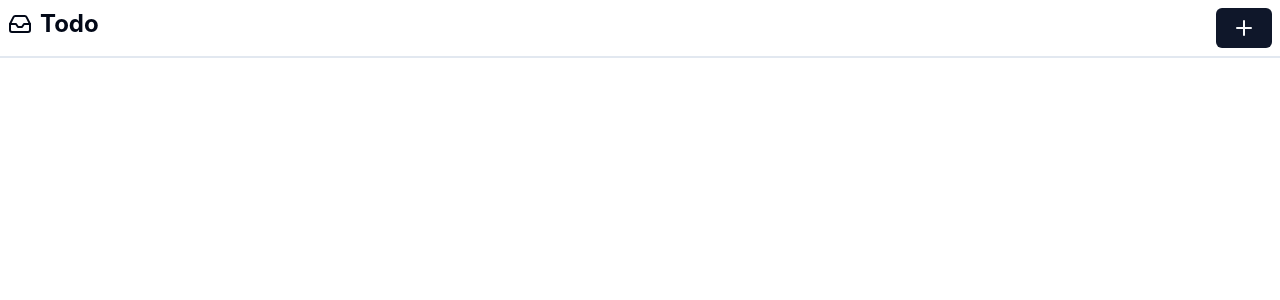
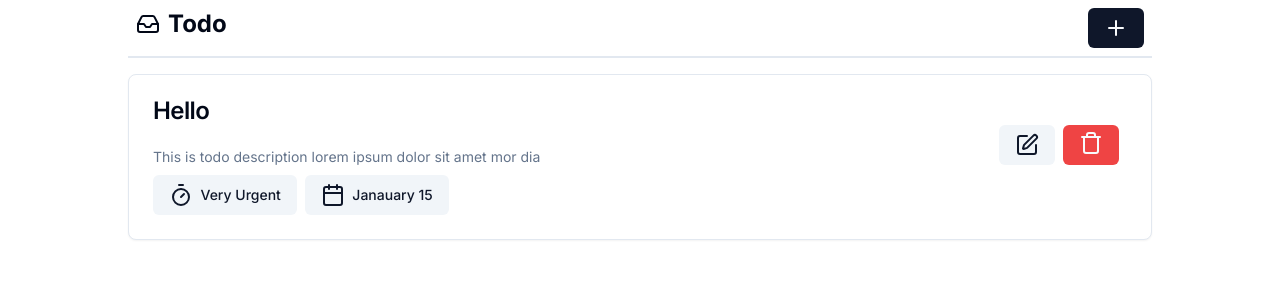
Before and after one commit to kshetritej/todo-application, a React (Vite) app in the folder frontend/: page / in a window 1280 px wide. Shown: the top 300 px of the page. Built offline with nearby package versions, Linux system fonts and the light colour scheme.

Commit message:
add: ListTodo componnet

```diff
--- a/frontend/package.json
+++ b/frontend/package.json
@@ -10,6 +10,7 @@
     "preview": "vite preview"
   },
   "dependencies": {
+    "@radix-ui/react-alert-dialog": "^1.0.5",
     "@radix-ui/react-dialog": "^1.0.5",
     "@radix-ui/react-dropdown-menu": "^2.0.6",
     "@radix-ui/react-label": "^2.0.2",
--- a/frontend/src/App.tsx
+++ b/frontend/src/App.tsx
@@ -1,9 +1,11 @@
+import ListTodo from "./components/ListTodo";
 import Topbar from "./components/Topbar";
 function App() {
   return (
-    <>
+    <div className="m-auto w-[80%] mb-4">
       <Topbar/>
-    </>
+      <ListTodo/>
+    </div>
   )
 }
 
--- a/frontend/src/assets/styles/global.css
+++ b/frontend/src/assets/styles/global.css
@@ -1,9 +1,8 @@
+@import url('https://fonts.googleapis.com/css2?family=Inter:wght@100..900&display=swap');
 @tailwind base;
 @tailwind components;
 @tailwind utilities;
 
-
-@import url('https://fonts.googleapis.com/css2?family=Inter:wght@100..900&display=swap');
 
 
 @layer base {
--- /dev/null
+++ b/frontend/src/components/ListTodo.tsx
@@ -0,0 +1,59 @@
+import {
+  Card,
+  CardContent,
+  CardDescription,
+  CardFooter,
+  CardHeader,
+  CardTitle,
+} from "@/components/ui/card";
+import { Calendar, Edit, TimerIcon, Trash } from "lucide-react";
+import { Button } from "./ui/button";
+import MyAlertDialog from "./ui/MyAlertDialog";
+import AddTodo from "./AddTodo";
+
+const ListTodo = () => {
+  const todo = {
+    title: "Hello",
+    description: "This is todo description lorem ipsum dolor sit amet mor dia ",
+    urgency: "Very Urgent",
+    date: "Janauary 15",
+  };
+  return (
+    <div>
+      <Card className="flex justify-between">
+        <div className="content ">
+          <CardHeader>
+            <CardTitle>{todo.title}</CardTitle>
+          </CardHeader>
+          <CardContent className="gap-2 flex flex-col">
+            <CardDescription>{todo.description}</CardDescription>
+            <div className="flex gap-2">
+              <Button variant={"secondary"}>
+                <TimerIcon /> &nbsp; {todo.urgency}
+              </Button>
+              <Button variant={"secondary"}>
+                <Calendar /> &nbsp; {todo.date}
+              </Button>
+            </div>
+          </CardContent>
+        </div>
+        <CardFooter>
+          <div className="edit-delete flex flex-wrap p-2 gap-2">
+            <Button variant={"secondary"}>
+              <Edit />
+            </Button>
+            <Button variant={"destructive"}>
+              <MyAlertDialog
+                trigger= { <Trash/> }
+                dialogTitle="Are you sure? "
+                dialogDesc="Once the data is deleted it can't be undone. Are you sure? "
+              />
+            </Button>
+          </div>
+        </CardFooter>
+      </Card>
+    </div>
+  );
+};
+
+export default ListTodo;
--- a/frontend/src/components/Topbar.tsx
+++ b/frontend/src/components/Topbar.tsx
@@ -2,7 +2,7 @@
 import   AddTodo from "./AddTodo";
 const Topbar = () => {
   return (
-    <div className="flex border-b-2 justify-between p-2 ">
+    <div className="flex border-b-2 mb-4 justify-between p-2 ">
       <div>
         <h1 className="text-2xl flex gap-2 font-bold align-items-center justify-center"> <span className="py-1"><Inbox/> </span>Todo </h1>
       </div>
--- /dev/null
+++ b/frontend/src/components/ui/MyAlertDialog.tsx
@@ -0,0 +1,37 @@
+import {
+  AlertDialog,
+  AlertDialogAction,
+  AlertDialogCancel,
+  AlertDialogContent,
+  AlertDialogDescription,
+  AlertDialogFooter,
+  AlertDialogHeader,
+  AlertDialogTitle,
+  AlertDialogTrigger,
+} from "@/components/ui/alert-dialog"
+import {Dialog} from "@/types/alertDialog.types";
+import { Button } from "./button";
+
+const MyAlertDialog = ({trigger, dialogTitle, dialogDesc}:Dialog) => {
+  return (
+    <div>
+<AlertDialog>
+  <AlertDialogTrigger>{trigger}</AlertDialogTrigger>
+  <AlertDialogContent>
+    <AlertDialogHeader>
+      <AlertDialogTitle>{dialogTitle}</AlertDialogTitle>
+      <AlertDialogDescription>
+      {dialogDesc}
+      </AlertDialogDescription>
+    </AlertDialogHeader>
+    <AlertDialogFooter>
+      <AlertDialogCancel>Cancel</AlertDialogCancel>
+      <AlertDialogAction className="bg-red-500">Continue</AlertDialogAction>
+    </AlertDialogFooter>
+  </AlertDialogContent>
+</AlertDialog>
+    </div>
+  )
+}
+
+export default MyAlertDialog
--- /dev/null
+++ b/frontend/src/components/ui/alert-dialog.tsx
@@ -0,0 +1,139 @@
+import * as React from "react"
+import * as AlertDialogPrimitive from "@radix-ui/react-alert-dialog"
+
+import { cn } from "@/lib/utils"
+import { buttonVariants } from "@/components/ui/button"
+
+const AlertDialog = AlertDialogPrimitive.Root
+
+const AlertDialogTrigger = AlertDialogPrimitive.Trigger
+
+const AlertDialogPortal = AlertDialogPrimitive.Portal
+
+const AlertDialogOverlay = React.forwardRef<
+  React.ElementRef<typeof AlertDialogPrimitive.Overlay>,
+  React.ComponentPropsWithoutRef<typeof AlertDialogPrimitive.Overlay>
+>(({ className, ...props }, ref) => (
+  <AlertDialogPrimitive.Overlay
+    className={cn(
+      "fixed inset-0 z-50 bg-black/80  data-[state=open]:animate-in data-[state=closed]:animate-out data-[state=closed]:fade-out-0 data-[state=open]:fade-in-0",
+      className
+    )}
+    {...props}
+    ref={ref}
+  />
+))
+AlertDialogOverlay.displayName = AlertDialogPrimitive.Overlay.displayName
+
+const AlertDialogContent = React.forwardRef<
+  React.ElementRef<typeof AlertDialogPrimitive.Content>,
+  React.ComponentPropsWithoutRef<typeof AlertDialogPrimitive.Content>
+>(({ className, ...props }, ref) => (
+  <AlertDialogPortal>
+    <AlertDialogOverlay />
+    <AlertDialogPrimitive.Content
+      ref={ref}
+      className={cn(
+        "fixed left-[50%] top-[50%] z-50 grid w-full max-w-lg translate-x-[-50%] translate-y-[-50%] gap-4 border bg-background p-6 shadow-lg duration-200 data-[state=open]:animate-in data-[state=closed]:animate-out data-[state=closed]:fade-out-0 data-[state=open]:fade-in-0 data-[state=closed]:zoom-out-95 data-[state=open]:zoom-in-95 data-[state=closed]:slide-out-to-left-1/2 data-[state=closed]:slide-out-to-top-[48%] data-[state=open]:slide-in-from-left-1/2 data-[state=open]:slide-in-from-top-[48%] sm:rounded-lg",
+        className
+      )}
+      {...props}
+    />
+  </AlertDialogPortal>
+))
+AlertDialogContent.displayName = AlertDialogPrimitive.Content.displayName
+
+const AlertDialogHeader = ({
+  className,
+  ...props
+}: React.HTMLAttributes<HTMLDivElement>) => (
+  <div
+    className={cn(
+      "flex flex-col space-y-2 text-center sm:text-left",
+      className
+    )}
+    {...props}
+  />
+)
+AlertDialogHeader.displayName = "AlertDialogHeader"
+
+const AlertDialogFooter = ({
+  className,
+  ...props
+}: React.HTMLAttributes<HTMLDivElement>) => (
+  <div
+    className={cn(
+      "flex flex-col-reverse sm:flex-row sm:justify-end sm:space-x-2",
+      className
+    )}
+    {...props}
+  />
+)
+AlertDialogFooter.displayName = "AlertDialogFooter"
+
+const AlertDialogTitle = React.forwardRef<
+  React.ElementRef<typeof AlertDialogPrimitive.Title>,
+  React.ComponentPropsWithoutRef<typeof AlertDialogPrimitive.Title>
+>(({ className, ...props }, ref) => (
+  <AlertDialogPrimitive.Title
+    ref={ref}
+    className={cn("text-lg font-semibold", className)}
+    {...props}
+  />
+))
+AlertDialogTitle.displayName = AlertDialogPrimitive.Title.displayName
+
+const AlertDialogDescription = React.forwardRef<
+  React.ElementRef<typeof AlertDialogPrimitive.Description>,
+  React.ComponentPropsWithoutRef<typeof AlertDialogPrimitive.Description>
+>(({ className, ...props }, ref) => (
+  <AlertDialogPrimitive.Description
+    ref={ref}
+    className={cn("text-sm text-muted-foreground", className)}
+    {...props}
+  />
+))
+AlertDialogDescription.displayName =
+  AlertDialogPrimitive.Description.displayName
+
+const AlertDialogAction = React.forwardRef<
+  React.ElementRef<typeof AlertDialogPrimitive.Action>,
+  React.ComponentPropsWithoutRef<typeof AlertDialogPrimitive.Action>
+>(({ className, ...props }, ref) => (
+  <AlertDialogPrimitive.Action
+    ref={ref}
+    className={cn(buttonVariants(), className)}
+    {...props}
+  />
+))
+AlertDialogAction.displayName = AlertDialogPrimitive.Action.displayName
+
+const AlertDialogCancel = React.forwardRef<
+  React.ElementRef<typeof AlertDialogPrimitive.Cancel>,
+  React.ComponentPropsWithoutRef<typeof AlertDialogPrimitive.Cancel>
+>(({ className, ...props }, ref) => (
+  <AlertDialogPrimitive.Cancel
+    ref={ref}
+    className={cn(
+      buttonVariants({ variant: "outline" }),
+      "mt-2 sm:mt-0",
+      className
+    )}
+    {...props}
+  />
+))
+AlertDialogCancel.displayName = AlertDialogPrimitive.Cancel.displayName
+
+export {
+  AlertDialog,
+  AlertDialogPortal,
+  AlertDialogOverlay,
+  AlertDialogTrigger,
+  AlertDialogContent,
+  AlertDialogHeader,
+  AlertDialogFooter,
+  AlertDialogTitle,
+  AlertDialogDescription,
+  AlertDialogAction,
+  AlertDialogCancel,
+}
--- a/frontend/src/components/ui/date-picker.tsx
+++ b/frontend/src/components/ui/date-picker.tsx
@@ -29,7 +29,7 @@
         <Button
           variant={"outline"}
           className={cn(
-            "w-[420px] justify-start text-left font-normal",
+            "w-[100%] justify-start text-left font-normal",
             !date && "text-muted-foreground"
           )}
         >
--- /dev/null
+++ b/frontend/src/types/alertDialog.types.ts
@@ -0,0 +1,5 @@
+export type Dialog = {
+    trigger: SVGRectElement;
+    dialogTitle: string;
+    dialogDesc: string;
+}
```
Also changed, not shown: 1 other file (tests, documents, lock files or other folders).
